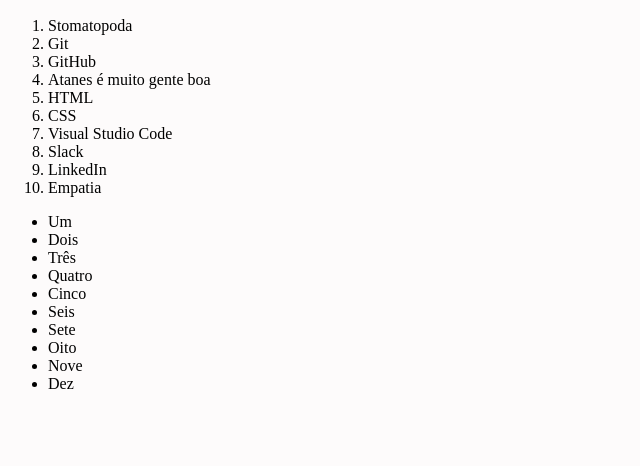
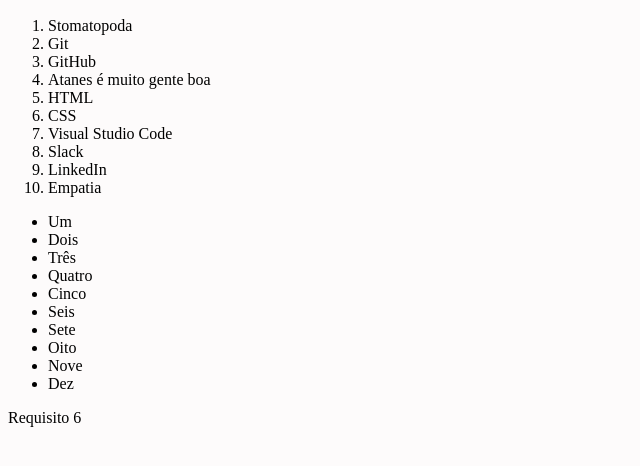
Before and after one commit to Laboreja/lessons-learned, a plain HTML site: page index.html in a window 1280 px wide. Shown: the part 158-624 px from the top of the page, without its empty margins (0-640 px from the left). Drawn offline with Linux system fonts and the light colour scheme.

Commit message:
Requisito 7

```diff
--- a/index.html
+++ b/index.html
@@ -38,6 +38,9 @@
         <li>Nove</li>
         <li>Dez</li>
     </ul>
+    <footer id="rodape">
+        <div>Requisito 6</div>
+    </footer>
 </body>
 
 </html>
```
